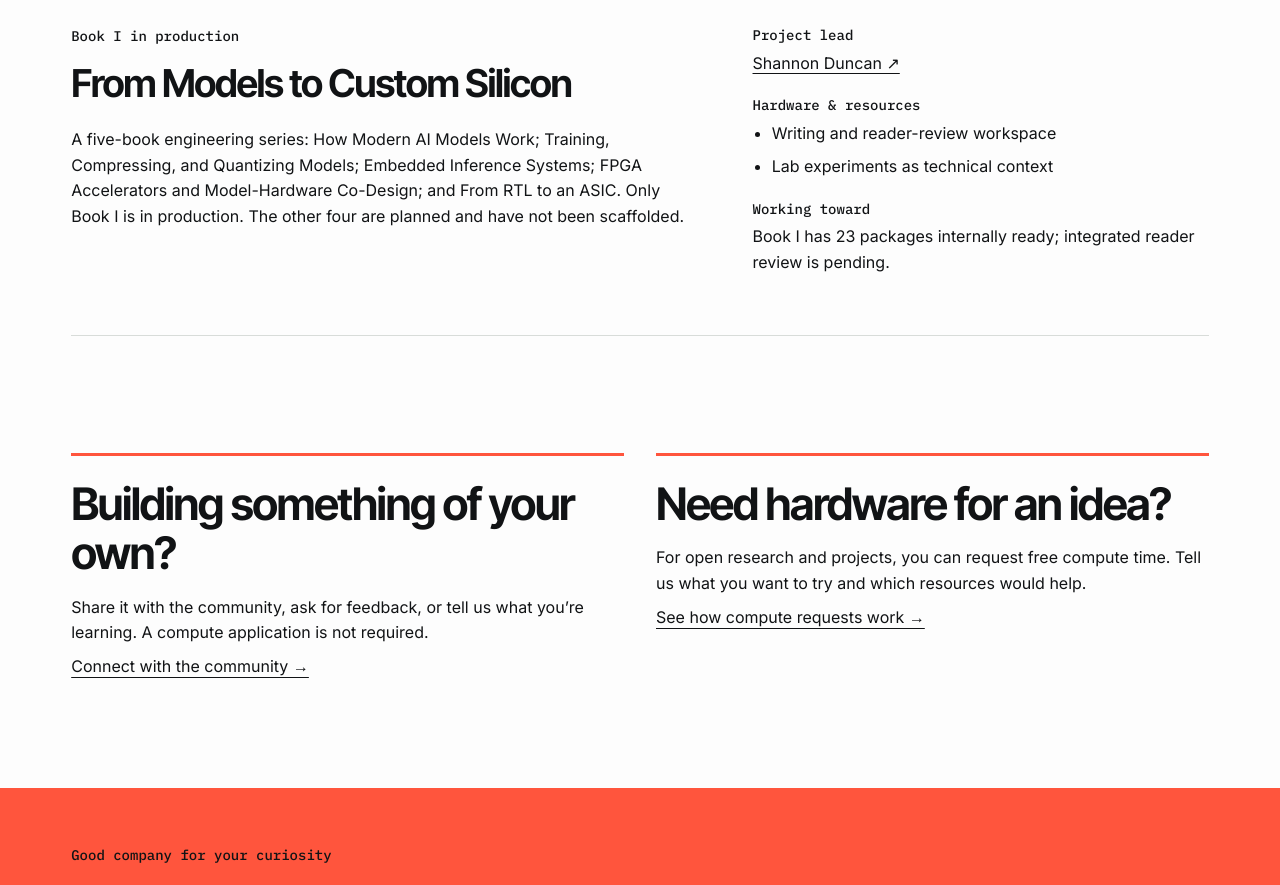
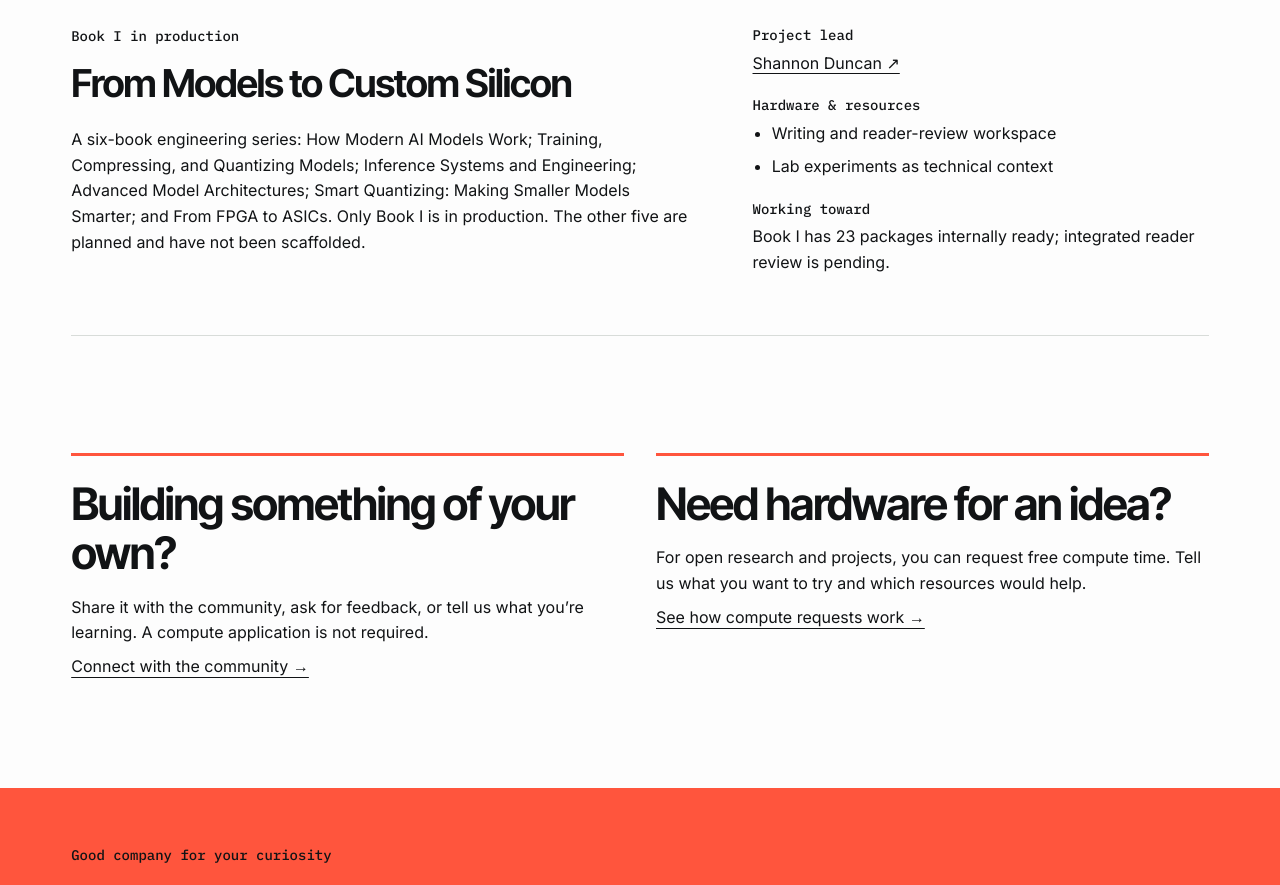
Before and after one commit to Hackers-in-the-Loop/website, a Next.js app: page /projects/active in a window 1280 px wide. Shown: the part 4620-5505 px from the top of the page. Built offline with nearby package versions, Linux system fonts and the light colour scheme; no server answers.

Commit message:
Describe the book series as six books

```diff
--- a/src/content/lab-projects.ts
+++ b/src/content/lab-projects.ts
@@ -92,7 +92,7 @@ export const labProjects: LabProject[] = [
   },
   {
     id: "book-series", group: "books", name: "From Models to Custom Silicon", stage: "Book I in production",
-    description: "A five-book engineering series: How Modern AI Models Work; Training, Compressing, and Quantizing Models; Embedded Inference Systems; FPGA Accelerators and Model-Hardware Co-Design; and From RTL to an ASIC. Only Book I is in production. The other four are planned and have not been scaffolded.",
+    description: "A six-book engineering series: How Modern AI Models Work; Training, Compressing, and Quantizing Models; Inference Systems and Engineering; Advanced Model Architectures; Smart Quantizing: Making Smaller Models Smarter; and From FPGA to ASICs. Only Book I is in production. The other five are planned and have not been scaffolded.",
     resources: ["Writing and reader-review workspace", "Lab experiments as technical context"],
     target: "Book I has 23 packages internally ready; integrated reader review is pending.",
   },
```
